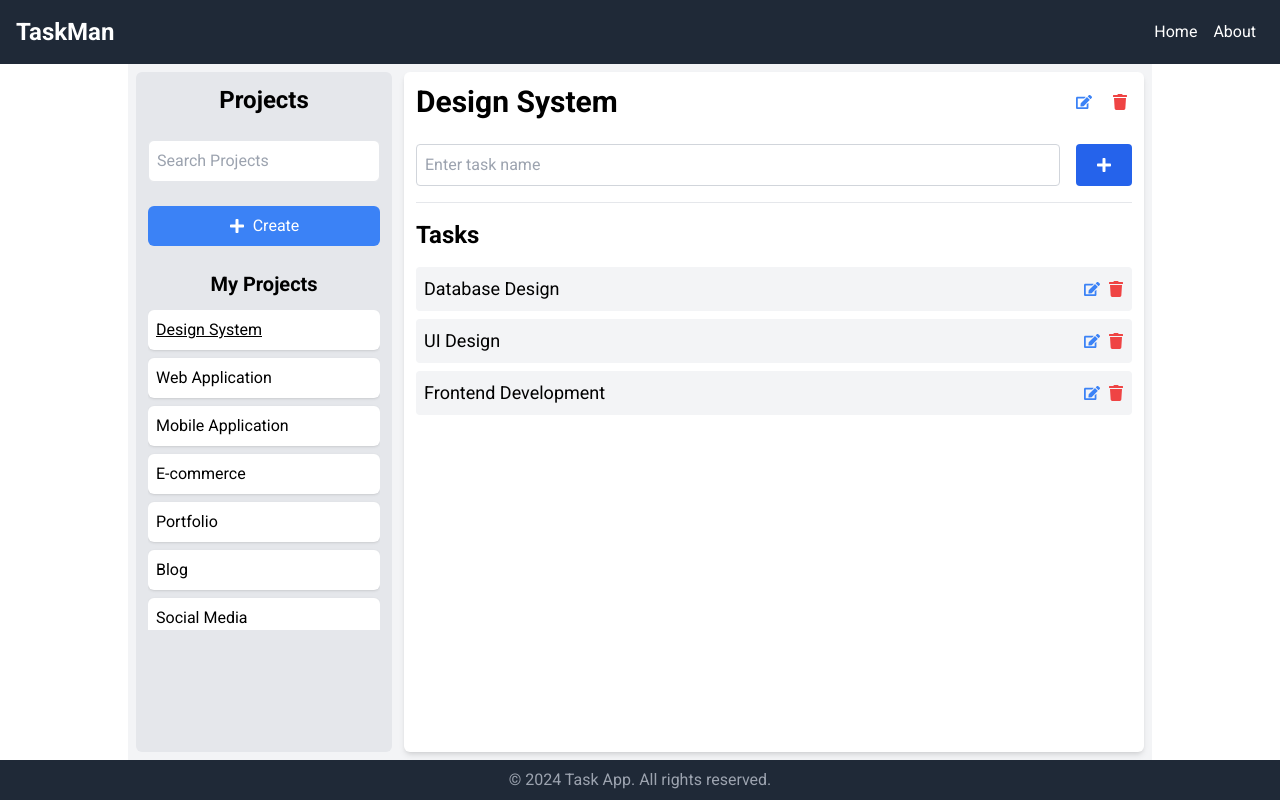
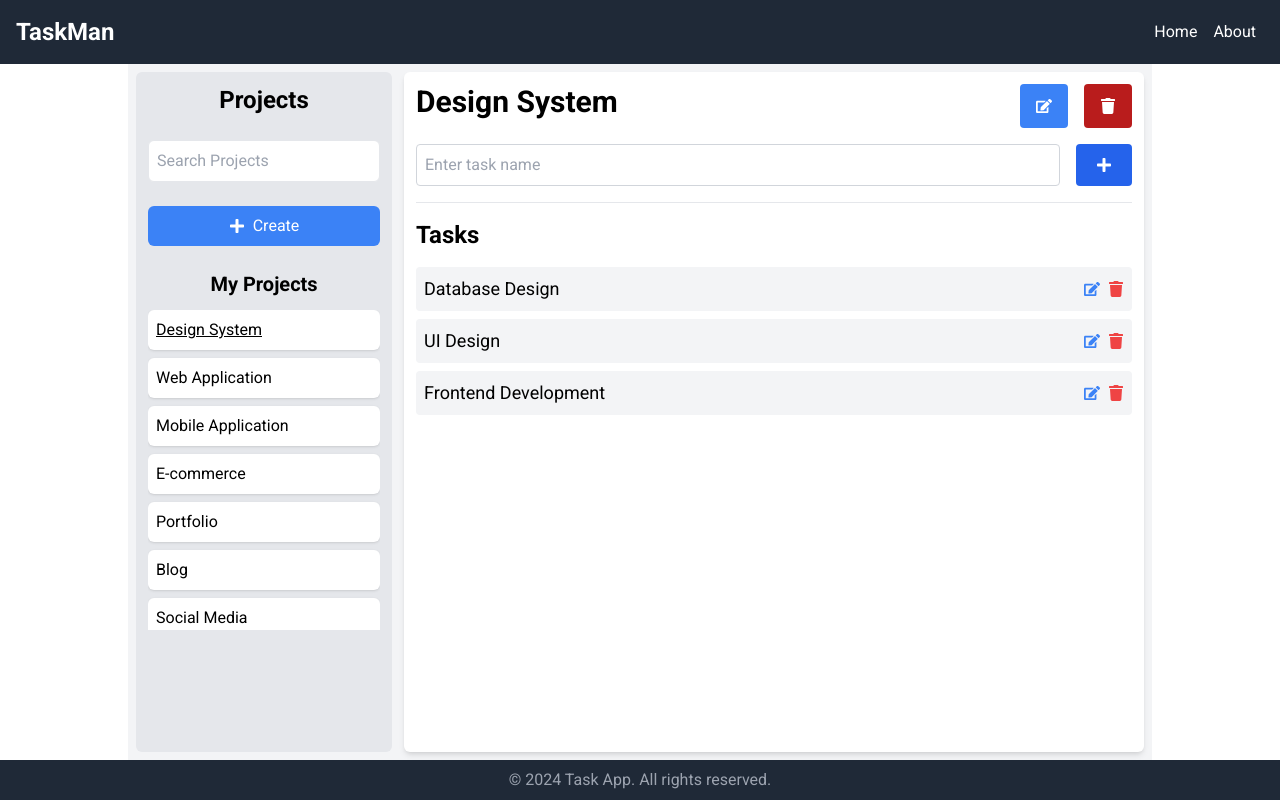
Before and after one commit to DLSiem/react-task-manager, a React (Vite) app in the folder client/: page /project/1 in a window 1280 px wide. Built offline with nearby package versions, Linux system fonts and the light colour scheme.

Commit message:
create, update and delete project

```diff
--- a/client/src/components/SideBar.jsx
+++ b/client/src/components/SideBar.jsx
@@ -24,6 +24,9 @@ const SideBar = ({ projects }) => {
           <h2 className="text-xl font-semibold mb-3 text-center">
             My Projects
           </h2>
+          {projects.length === 0 && (
+            <p className="text-center text-gray-500">No projects found</p>
+          )}
           <ul className="space-y-2 overflow-auto max-h-80">
             {projects.map(({ ProjectId, ProjectName }, index) => (
               <li
--- a/client/src/pages/CreateProject.jsx
+++ b/client/src/pages/CreateProject.jsx
@@ -1,15 +1,33 @@
-import { Form } from "react-router-dom";
+import { useFetcher } from "react-router-dom";
+import { useState } from "react";
 
 const CreateProject = () => {
+  const [projectName, setProjectName] = useState("");
+  const fetcher = useFetcher();
+  const handleSubmit = (e) => {
+    e.preventDefault();
+    fetcher.submit(
+      {
+        type: "create-project",
+        projectName: projectName,
+      },
+      {
+        method: "POST",
+      }
+    );
+    setProjectName("");
+  };
   return (
     <div className="">
       <h1 className="text-lg font-bold text-gray-600 text-center p-3">
         CREATE PROJECT
       </h1>
-      <Form method="post" action="/create-project" className="">
+      <form method="post" action="/create-project" onSubmit={handleSubmit}>
         <input
           type="text"
           name="projectName"
+          value={projectName}
+          onChange={(e) => setProjectName(e.target.value)}
           placeholder="Enter project name"
           className="p-2 border border-gray-300 rounded w-full"
         />
@@ -19,7 +37,7 @@ const CreateProject = () => {
         >
           Create
         </button>
-      </Form>
+      </form>
     </div>
   );
 };
--- a/client/src/pages/Project.jsx
+++ b/client/src/pages/Project.jsx
@@ -1,22 +1,78 @@
+import { useState } from "react";
 import { useFetcher, useLoaderData } from "react-router-dom";
-import { FaEdit, FaTrash } from "react-icons/fa";
+import { FaEdit, FaTrash, FaUpload } from "react-icons/fa";
 import Tasks from "./Tasks";
 
 const Project = () => {
   const { project, tasks } = useLoaderData();
+  const [isEdit, setIsEdit] = useState(false);
+  const [ProjectName, setProjectName] = useState(project.ProjectName);
   const fetcher = useFetcher();
-  const { ProjectName } = project;
 
   return (
     <>
       <section className="flex justify-between">
-        <h1 className="text-3xl font-bold mb-2">{ProjectName}</h1>
-        <div className="flex space-x-4 mb-2">
-          <button className="flex items-center text-blue-500">
-            <FaEdit className="mr-1" />
-          </button>
-          <button className="flex items-center text-red-500">
-            <FaTrash className="mr-1" />
+        {!isEdit && <h1 className="text-3xl font-bold mb-2">{ProjectName}</h1>}
+        {isEdit ? (
+          <form
+            method="post"
+            action="/update-project"
+            className="flex flex-1 justify-between space-x-4 mr-2"
+            onSubmit={(e) => {
+              e.preventDefault();
+              fetcher.submit(
+                {
+                  type: "update-project",
+                  projectName: ProjectName,
+                  projectId: project.ProjectId,
+                },
+                {
+                  method: "PATCH",
+                }
+              );
+              setIsEdit(false);
+            }}
+          >
+            <input
+              type="text"
+              name="projectName"
+              defaultValue={ProjectName}
+              onChange={(e) => setProjectName(e.target.value)}
+              className="text-3xl font-bold  p-1 border border-gray-300 rounded flex-1"
+            />
+            <button
+              type="submit"
+              className="bg-blue-500 text-white px-4 py-1 rounded hover:bg-blue-700"
+            >
+              <FaUpload />
+            </button>
+          </form>
+        ) : null}
+        <div className="flex space-x-4 ml-2 ">
+          {!isEdit && (
+            <button
+              className="bg-blue-500 text-white px-4 py-1 rounded hover:bg-blue-700"
+              onClick={() => setIsEdit(true)}
+            >
+              <FaEdit />
+            </button>
+          )}
+
+          <button
+            className=" bg-red-700 text-white px-4 py-1 rounded"
+            onClick={() => {
+              fetcher.submit(
+                {
+                  type: "delete-project",
+                  projectId: project.ProjectId,
+                },
+                {
+                  method: "DELETE",
+                }
+              );
+            }}
+          >
+            <FaTrash />
           </button>
         </div>
       </section>
--- a/client/src/pages/Tasks.jsx
+++ b/client/src/pages/Tasks.jsx
@@ -40,7 +40,7 @@ const Tasks = ({ tasks }) => {
               key={index}
               className="p-2 bg-gray-100 rounded flex justify-between"
             >
-              <Task taskName={TaskName} />
+              <Task taskName={TaskName} taskId={TaskId} />
             </li>
           ))}
         </ul>
--- a/client/src/utils/actions/projectactions.js
+++ b/client/src/utils/actions/projectactions.js
@@ -4,11 +4,44 @@ import { Projects, Tasks } from "../../data/projectdata";
 export const projectActions = async ({ request }) => {
   try {
     const formData = await request.formData();
-    Projects.push({
-      ProjectId: Math.floor(Math.random() * 10000) + 20,
-      ProjectName: formData.get("projectName"),
-    });
-    return redirect(`/project/${Projects[Projects.length - 1].ProjectId}`);
+    console.log("Form data:", formData.get("projectName"));
+    console.log("Type", formData.get("type"));
+    const { type, projectName, projectId } = Object.fromEntries(formData);
+
+    console.log("ProjectId", projectId);
+    console.log("ProjectName", projectName);
+    console.log("method:", request.method);
+    switch (type) {
+      case "create-project": {
+        Projects.push({
+          ProjectId: Math.floor(Math.random() * 10000) + 20,
+          ProjectName: projectName,
+        });
+        return redirect(`/project/${Projects[Projects.length - 1].ProjectId}`);
+      }
+
+      case "update-project": {
+        const project = Projects.find(
+          (project) => project.ProjectId === parseInt(projectId)
+        );
+        project.ProjectName = projectName;
+        console.log("Updated project:", project);
+        return redirect(`/project/${projectId}`);
+      }
+
+      case "delete-project": {
+        const index = Projects.findIndex(
+          (project) => project.ProjectId === parseInt(projectId)
+        );
+        // and remove all tasks associated with the project
+        Tasks.filter((task) => task.ProjectId === parseInt(projectId));
+        Projects.splice(index, 1);
+        return redirect("/");
+      }
+
+      default:
+        break;
+    }
   } catch (error) {
     console.error("Error creating project:", error);
     throw error;
```
